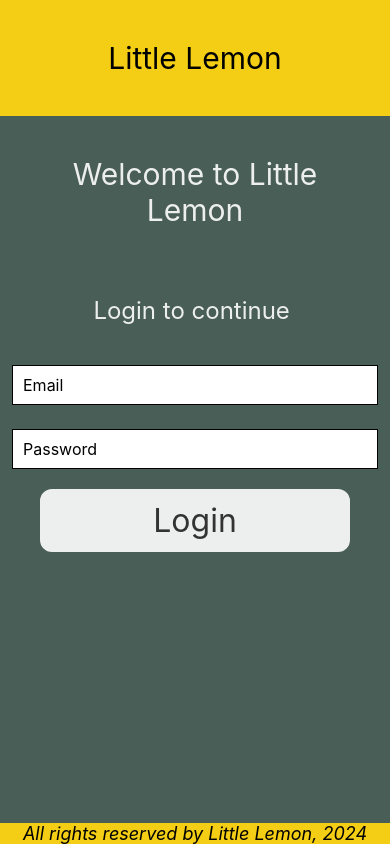
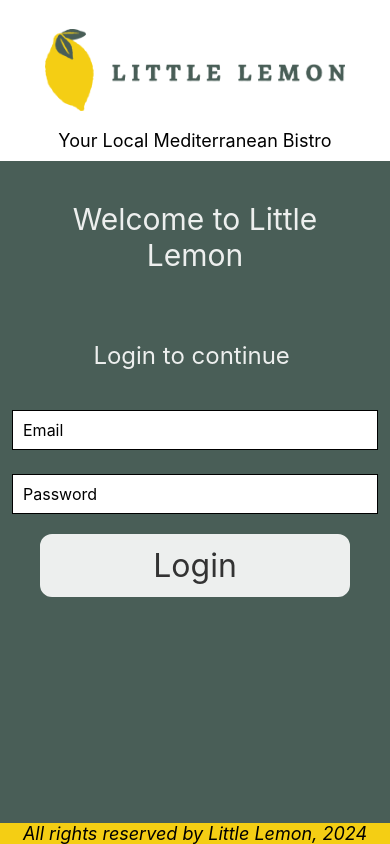
Before and after one commit to ingridmidia/little-lemon-react-native, a React Native app: screen / in a window 390 px wide. Built offline with nearby package versions, Linux system fonts and the light colour scheme.

Commit message:
add logo image to header

```diff
--- a/components/LittleLemonHeader.js
+++ b/components/LittleLemonHeader.js
@@ -1,21 +1,33 @@
-import { View, Text, StyleSheet } from "react-native";
+import { View, Text, StyleSheet, Image } from "react-native";
 
 export default function LittleLemonHeader() {
   return (
     <View style={headerStyles.container}>
-      <Text style={headerStyles.headerText}>Little Lemon</Text>
+      <Image style={headerStyles.logo} source={require("../img/littleLemonLogo.png")} />
+      <Text style={headerStyles.headerText}>
+        Your Local Mediterranean Bistro
+      </Text>
     </View>
   );
 }
 
 const headerStyles = StyleSheet.create({
   container: {
-    backgroundColor: "#F4CE14",
+    backgroundColor: "white",
+    alignItems: "center",
+    justifyContent: "center",
+
   },
   headerText: {
-    padding: 40,
-    fontSize: 30,
+    padding: 10,
+    fontSize: 18,
     color: "black",
     textAlign: "center",
   },
+  logo: {
+    height: 100,
+    width: 300,
+    resizeMode: "contain",
+    marginTop: 20
+  },
 });
```
Also changed, not shown: img/littleLemonLogo.png (added), 1 other file (tests, documents, lock files or other folders).
